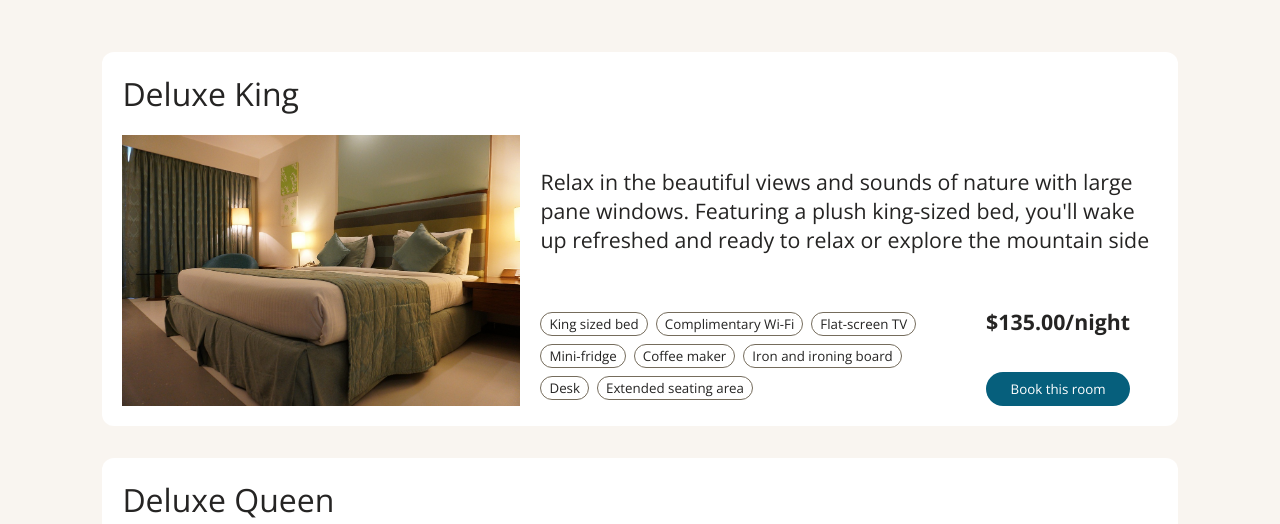
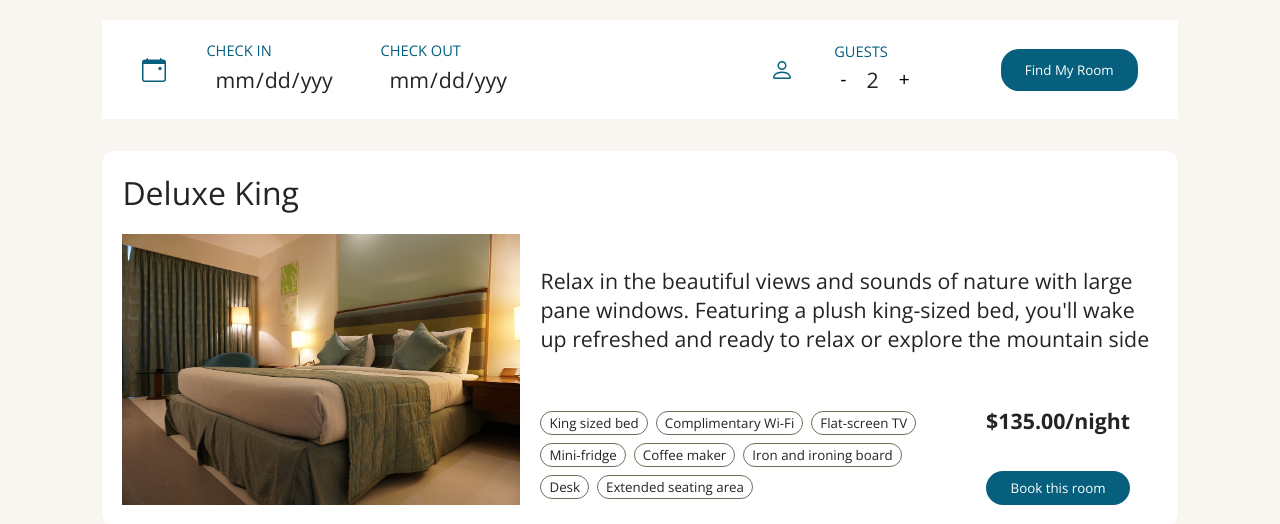
Before and after one commit to vfrtist/MoffatBay, a PHP site: page /search.php in a window 1280 px wide. Shown: the part 80-604 px from the top of the page. Run offline with PHP 8.4, Linux system fonts and the light colour scheme; data comes from the database, SQL or seed files in the repository.

Commit message:
Moved search bar to component, added GET variables

```diff
--- /dev/null
+++ b/components/searchbar.php
@@ -0,0 +1,48 @@
+<?php
+$arrival = $_GET['arrival'] ?? '';
+$departure = $_GET['departure'] ?? '';
+$guests = $_GET['guests'] ?? '';
+?>
+
+<form action="search.php" id="search" class="container horizontal">
+  <fieldset class="container horizontal">
+    <svg xmlns="http://www.w3.org/2000/svg" class="icon" viewBox="0 0 16 16">
+      <path d="M11 6.5a.5.5 0 0 1 .5-.5h1a.5.5 0 0 1 .5.5v1a.5.5 0 0 1-.5.5h-1a.5.5 0 0 1-.5-.5z" />
+      <path
+        d="M3.5 0a.5.5 0 0 1 .5.5V1h8V.5a.5.5 0 0 1 1 0V1h1a2 2 0 0 1 2 2v11a2 2 0 0 1-2 2H2a2 2 0 0 1-2-2V3a2 2 0 0 1 2-2h1V.5a.5.5 0 0 1 .5-.5M1 4v10a1 1 0 0 0 1 1h12a1 1 0 0 0 1-1V4z" />
+    </svg>
+
+    <div class="container vertical">
+      <label for="arrival">CHECK IN</label>
+      <input type="date" name="arrival" id="arrival" <?php if ($arrival) {
+        echo "value='$arrival'";
+      } ?>>
+    </div>
+
+    <div class="container vertical">
+      <label for="departure">CHECK OUT</label>
+      <input type="date" name="departure" id="departure" <?php if ($departure) {
+        echo "value='$departure'";
+      } ?>>
+    </div>
+  </fieldset>
+  <fieldset class="container horizontal">
+    <svg xmlns="http://www.w3.org/2000/svg" class="icon" viewBox="0 0 16 16">
+      <path
+        d="M8 8a3 3 0 1 0 0-6 3 3 0 0 0 0 6m2-3a2 2 0 1 1-4 0 2 2 0 0 1 4 0m4 8c0 1-1 1-1 1H3s-1 0-1-1 1-4 6-4 6 3 6 4m-1-.004c-.001-.246-.154-.986-.832-1.664C11.516 10.68 10.289 10 8 10s-3.516.68-4.168 1.332c-.678.678-.83 1.418-.832 1.664z" />
+    </svg>
+    <div class="container vertical">
+      <label for="guests">GUESTS</label>
+      <div class="container horizontal" id="guestsWrapper">
+        <button type="button" id="down" class="counter">-</button>
+        <input type="text" name="guests" id="guests" <?php if ($guests) {
+          echo "value='$guests'";
+        } else {
+          echo "value=2";
+        } ?>>
+        <button type="button" id="up" class="counter">+</butt>
+      </div>
+    </div>
+  </fieldset>
+  <button type="submit" class="cta1">Find My Room</button>
+</form>
--- a/search.php
+++ b/search.php
@@ -15,18 +15,11 @@ session_start();
     ?>
     <main>
         <?php
+        require 'components/searchbar.php';
         require 'functions/findrooms.php';
         foreach (find_rooms() as $room) {
             include 'components/card.php';
         }
-        // if ($results->num_rows > 0) {
-        //     // output data of each row
-        //     while ($row = $results->fetch_assoc()) {
-        //         include 'components/card.php';
-        //     }
-        // } else {
-        //     echo "0 results";
-        // }
         ?>
     </main>
 </body>
```
Also changed, not shown: index.php (+1 -34 lines).
